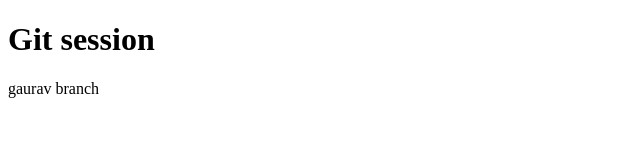
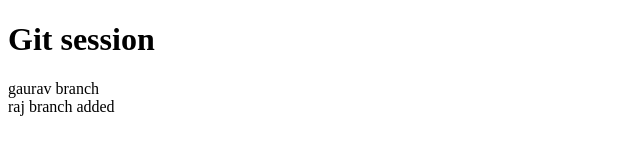
Before and after one commit to HritikKakkar/mernlecture, a plain HTML site: page index.html in a window 1280 px wide. Shown: the full height of the page, 0-640 px from the left. Drawn offline with Linux system fonts and the light colour scheme.

Commit message:
first commit raj branch

```diff
--- a/index.html
+++ b/index.html
@@ -10,5 +10,8 @@
     <div>
         gaurav branch
     </div>
+    <div>raj branch added
+
+    </div>
 </body>
 </html>
```
